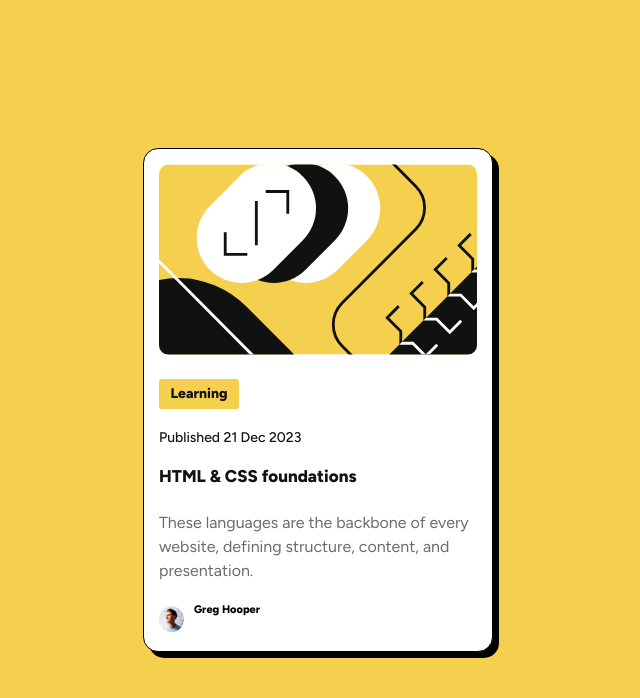
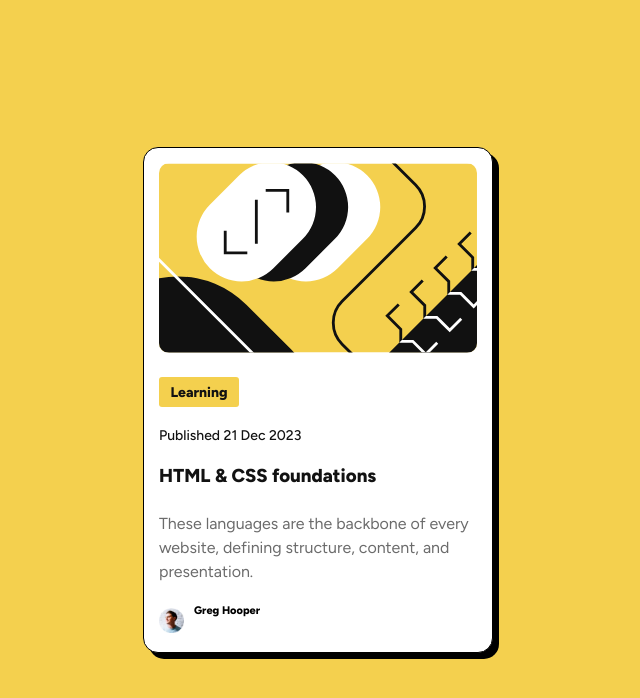
Before and after one commit to papiyapal210/Blog-Preview-Card, a plain HTML site: page index.html in a window 1280 px wide. Shown: the whole page, without its empty margins (322-962 px from the left). Drawn offline with Linux system fonts and the light colour scheme.

Commit message:
Update style.css

```diff
--- a/style.css
+++ b/style.css
@@ -51,7 +51,6 @@ body{
 }
 .heading{
     color: hsl(0, 0%, 7%);
-    font-size: clamp(17px, 1vw, 18px);
     font-weight: 800;
     margin-bottom: 5px;
 }
```
